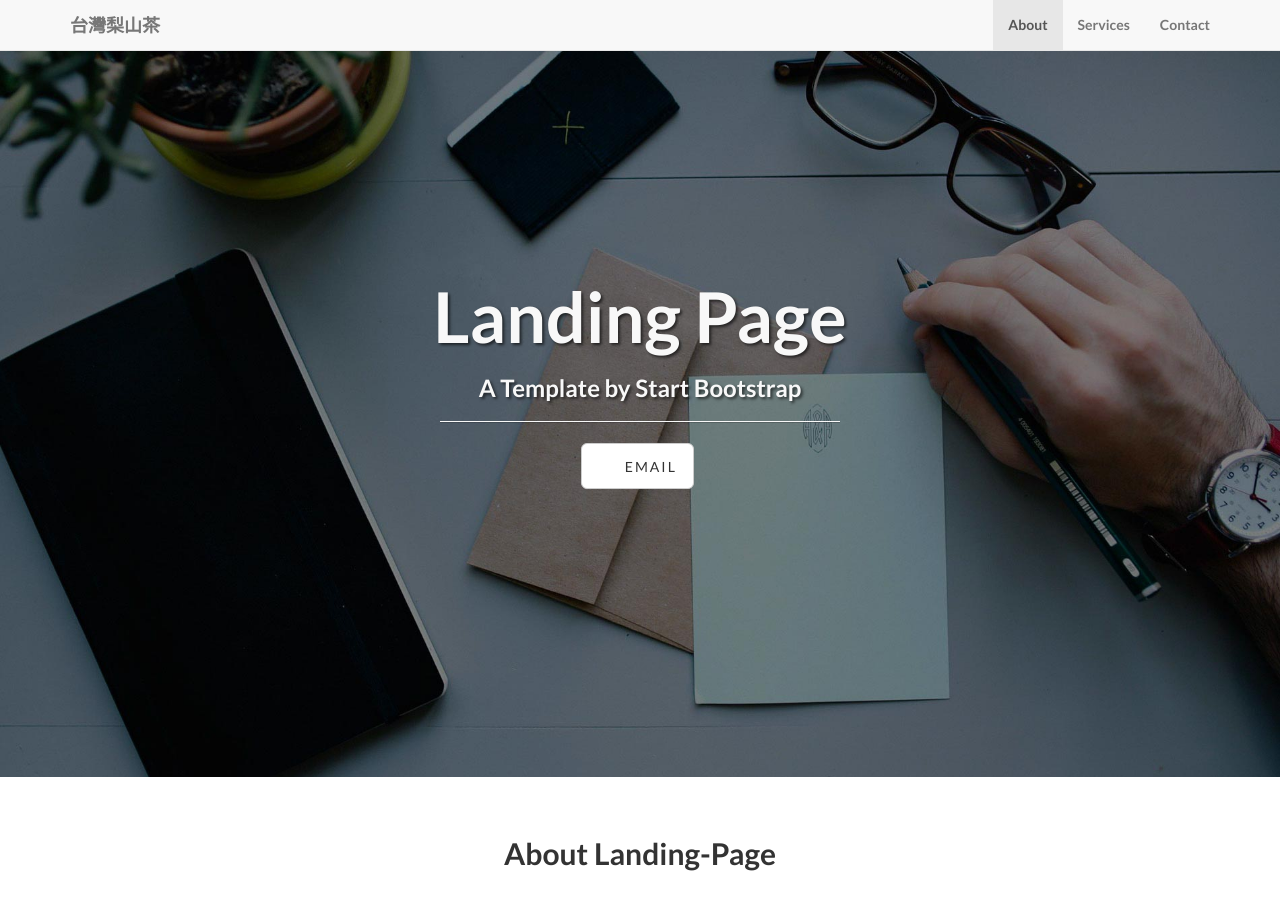
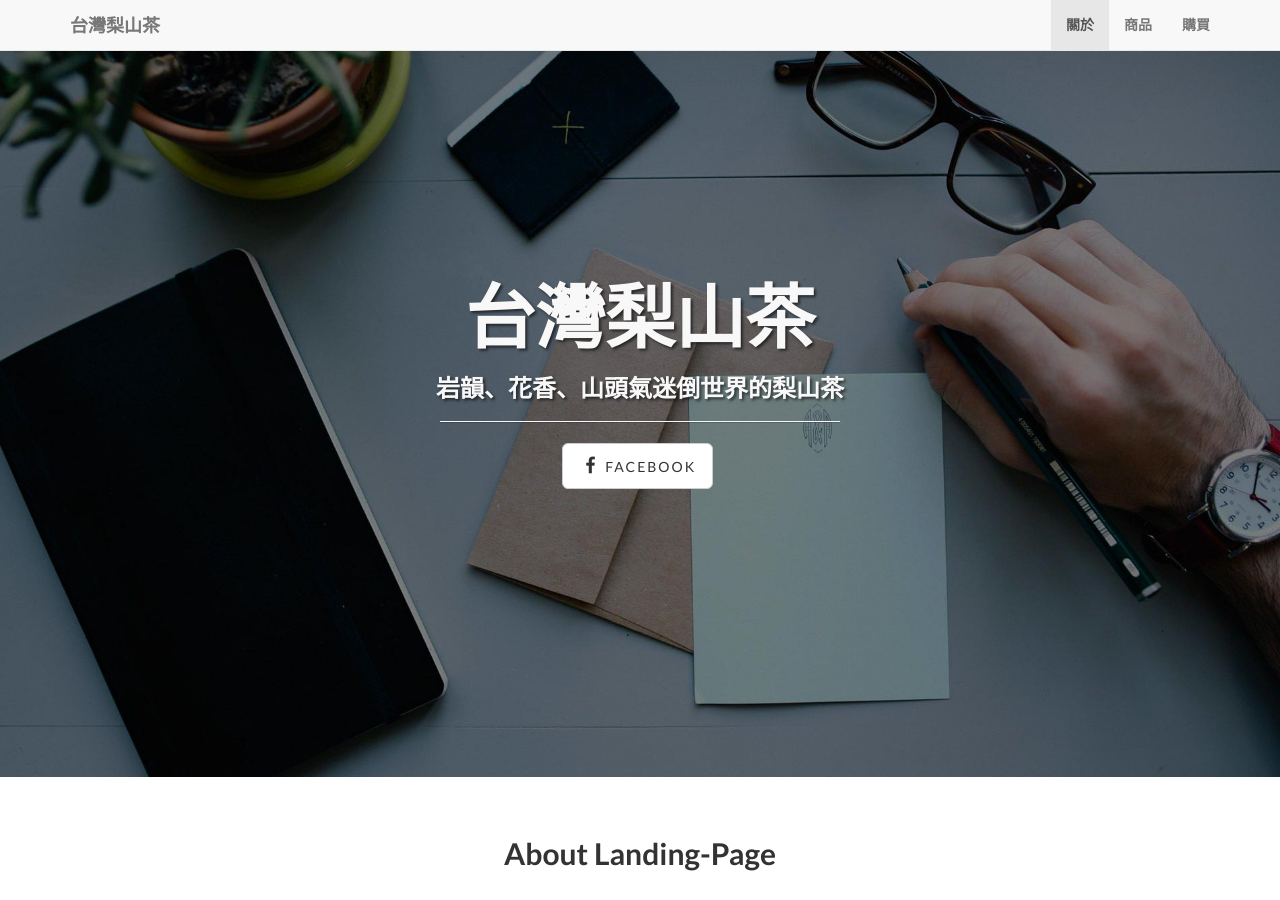
Before and after one commit to eric0324/Lishan_Tea, a Jekyll site: the page built from index.html, in a window 1280 px wide and 900 px high. Built offline with Jekyll 4.4.1, drawn with Linux system fonts in a browser that asks for light colours.

Commit message:
add config

```diff
--- a/_config.yml
+++ b/_config.yml
@@ -22,5 +22,5 @@ permalink: pretty
 # ----------------------- #
 
 social:
-  - title: email
-    url: smart032410@gmail.com
+  - title: facebook
+    url:
--- a/_includes/header.html
+++ b/_includes/header.html
@@ -15,13 +15,13 @@
         <div class="collapse navbar-collapse" id="bs-example-navbar-collapse-1">
             <ul class="nav navbar-nav navbar-right">
             	<li>
-                    <a class="page-scroll" href="#about">About</a>
+                    <a class="page-scroll" href="#about">關於</a>
                 </li>
                 <li>
-                    <a class="page-scroll" href="#services">Services</a>
+                    <a class="page-scroll" href="#services">商品</a>
                 </li>
                 <li>
-                    <a class="page-scroll" href="#contact">Contact</a>
+                    <a class="page-scroll" href="#contact">購買</a>
                 </li>
             </ul>
         </div>
--- a/index.html
+++ b/index.html
@@ -1,5 +1,5 @@
 ---
 layout: default
-title: Landing Page
-subTitle: A Template by Start Bootstrap
+title: 台灣梨山茶
+subTitle: 岩韻、花香、山頭氣迷倒世界的梨山茶
 ---
```
